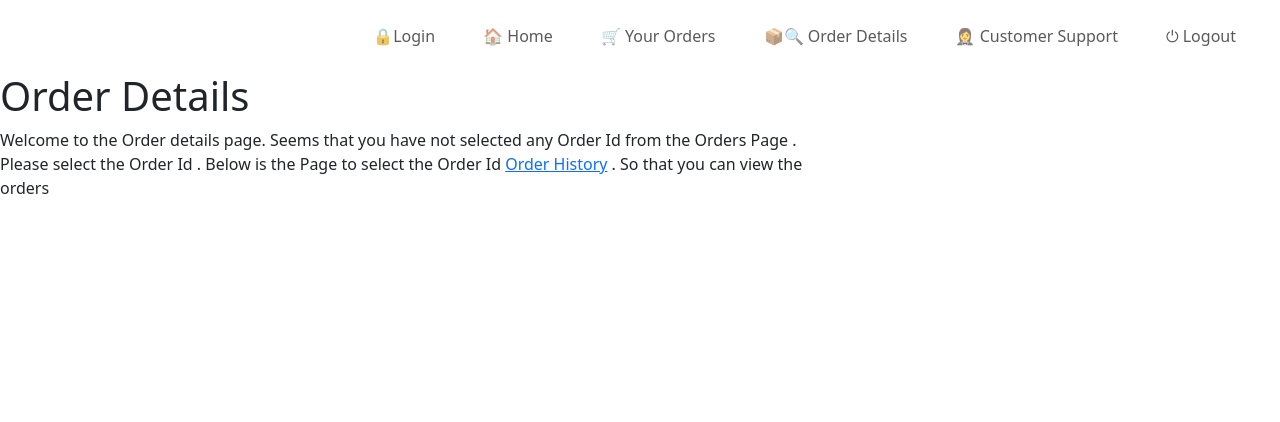
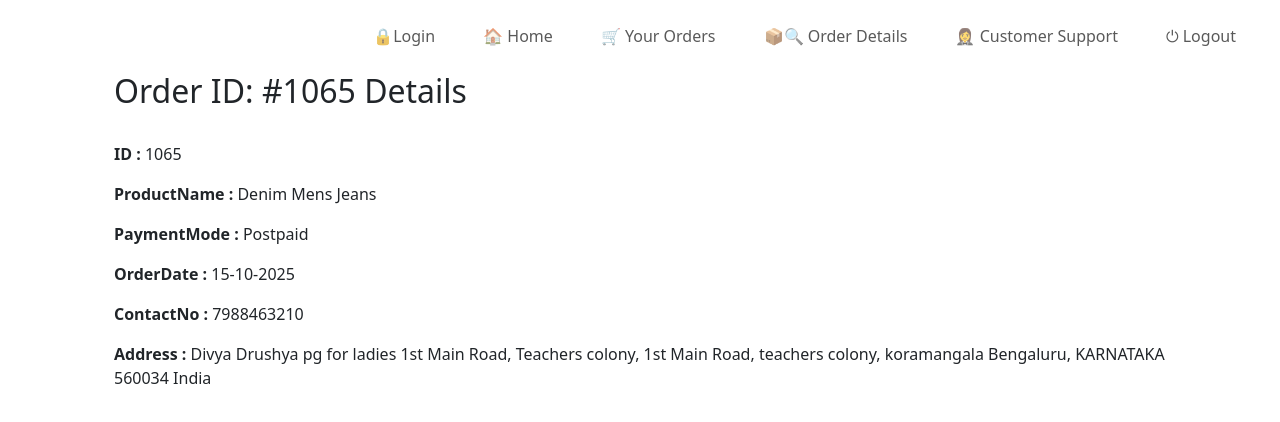
Before and after one commit to bandikedivya/Angular_Routing, an Angular app: page /order-details/1065 in a window 1280 px wide. Shown: the top 422 px of the page. Built offline with nearby package versions, Linux system fonts and the light colour scheme.

Commit message:
Routing Code Added

```diff
--- a/src/app/OrderDetailsService.ts
+++ b/src/app/OrderDetailsService.ts
@@ -1,8 +1,37 @@
 import { Injectable } from "@angular/core";
 
-
+// Method-2 Registering the service.
 @Injectable({providedIn: "root"})
 export class OrderDetailsService
 {
+    OrderDetails(){
+        return [
+            {
+                Id: 1075,
+                ProductName: 'Teamspirit Men Sweatshirt',
+                OrderDate: '25-01-2025',
+                PaymentMode: 'Prepaid',
+                ContactNo: 9876543210,
+                Address: 'Divya Drushya pg for ladies 1st Main Road, Teachers colony, 1st Main Road, teachers colony, koramangala Bengaluru, KARNATAKA 560034 India',
+
+            },
+             {
+                Id: 1065,
+                ProductName: 'Denim Mens Jeans',
+                OrderDate: '15-10-2025',
+                PaymentMode: 'Postpaid',
+                ContactNo: 7988463210,
+                Address : 'Divya Drushya pg for ladies 1st Main Road, Teachers colony, 1st Main Road, teachers colony, koramangala Bengaluru, KARNATAKA 560034 India',
+            },
+             {
+                Id: 7884,
+                ProductName: 'Micheal Kors Women Watch',
+                OrderDate: '30-01-2025',
+                PaymentMode: 'Prepaid',
+                ContactNo: 9645605390,
+                Address : 'Drushya pg for ladies 1st Main Road,  India',
+            },
+        ]
+    }
 
 }
--- a/src/app/app.component.html
+++ b/src/app/app.component.html
@@ -2,31 +2,53 @@
   <nav class="navbar navbar-light">
     <div class="container-fluid">
       <ul class="navbar-nav d-flex flex-row">
-         <li class="nav-item p-2">
+        <li class="nav-item p-2">
           <!-- Default Login Page[we mention nothing in the quotes] -->
           <a routerLink="" class="nav-link btn btn-primary me-3 p-2">🔒Login</a>
         </li>
         <li class="nav-item p-2">
-          <a routerLink="home" class="nav-link btn btn-primary me-3 p-2">🏠 Home</a>
+          <a routerLink="home" class="nav-link btn btn-primary me-3 p-2"
+            >🏠 Home</a
+          >
         </li>
         <li class="nav-item p-2">
-          <a routerLink="order-history" class="nav-link btn btn-primary me-3 p-2">🛒 Your Orders</a>
+          <a
+            routerLink="order-history"
+            class="nav-link btn btn-primary me-3 p-2"
+            >🛒 Your Orders</a
+          >
         </li>
         <li class="nav-item p-2">
-          <a routerLink="order-details" class="nav-link btn btn-primary me-3 p-2">📦🔍 Order Details</a>
+          <a
+            routerLink="order-details"
+            class="nav-link btn btn-primary me-3 p-2"
+            >📦🔍 Order Details</a
+          >
         </li>
         <li class="nav-item p-2">
-          <a routerLink="customer-support" class="nav-link btn btn-primary me-3 p-2">🤵‍♀️️ Customer Support</a>
+          <a
+            routerLink="customer-support"
+            class="nav-link btn btn-primary me-3 p-2"
+            >🤵‍♀️️ Customer Support</a
+          >
         </li>
         <li class="nav-item p-2">
-          <a routerLink="logout" class="nav-link btn btn-primary me-3 p-2" >⏻ Logout</a>
+          <a routerLink="logout" class="nav-link btn btn-primary me-3 p-2"
+            >⏻ Logout</a
+          >
         </li>
       </ul>
     </div>
   </nav>
 </div>
 
-
+<div class="container">
+  <div class="row">
+    <div class="col-12">
+      <router-outlet></router-outlet>
+    </div>
+  </div>
+</div>
 
 <!-- <style>
   /* Change button color on hover to primary color */
@@ -36,18 +58,6 @@
   }
 </style> -->
 
+<!-- Should Add router-outlet to capture the component -->
 
-
-
-
-
-
-
-
-
-
-
-
-<!-- Should Add router-outlet to capture the component -->
-<router-outlet></router-outlet>
 <!-- <button type="button" class="btn btn-primary">Primary</button> -->
--- a/src/app/order-details/order-details.component.html
+++ b/src/app/order-details/order-details.component.html
@@ -1,4 +1,4 @@
-<div class="row">
+<div class="row" *ngIf="recordsList.length == 0">
     <div class="col-md-8">
       <h1>Order Details</h1>
       <p>
@@ -10,3 +10,18 @@
       </p>
     </div>
   </div>
+
+
+
+  <ul style = "list-style: none;">
+    <li *ngFor = "let item of recordsList">
+      <h2>Order ID: #{{item.Id}} Details</h2>
+      <br>
+      <p><strong>ID : </strong>{{item.Id}}</p>
+      <p><strong>ProductName : </strong>{{item.ProductName}}</p>
+      <p><strong>PaymentMode : </strong>{{item.PaymentMode}}</p>
+      <p><strong>OrderDate : </strong>{{item.OrderDate}}</p>
+      <p><strong>ContactNo : </strong>{{item.ContactNo}}</p>
+      <p><strong>Address : </strong>{{item.Address}}</p>
+    </li>
+  </ul>
--- a/src/app/order-details/order-details.component.ts
+++ b/src/app/order-details/order-details.component.ts
@@ -1,5 +1,6 @@
 import { Component, OnInit } from '@angular/core';
 import { ActivatedRoute } from '@angular/router';
+import { OrderDetailsService } from '../OrderDetailsService';
 
 @Component({
   selector: 'app-order-details',
@@ -13,14 +14,20 @@ export class OrderDetailsComponent implements OnInit{
   // In this ActivatedRoute, there is a property called params. Through this params property we'll take subscribe in angular using ngOnInit
 
 
-  constructor(private activatedroute:ActivatedRoute){
+  recordsList :any = [];
+  constructor(private activatedroute:ActivatedRoute, private orderdetailsservice: OrderDetailsService){
 
   }
 
 
   ngOnInit(): void {
-    this.activatedroute.params.subscribe((parameterData)=>{
-      console.log(parameterData);
+    this.activatedroute.params.subscribe((parameterData:any)=>{
+      console.log(parameterData); //OrderId
+
+      let orders = this.orderdetailsservice.OrderDetails();
+      let orderdata = +parameterData.OrderId;
+      this.recordsList = orders.filter((record)=>{ return record.Id == orderdata});
+
     })
   }
 
```
